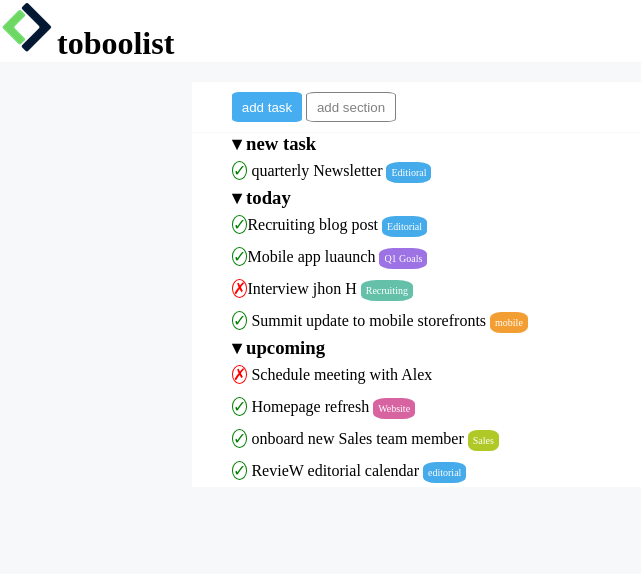
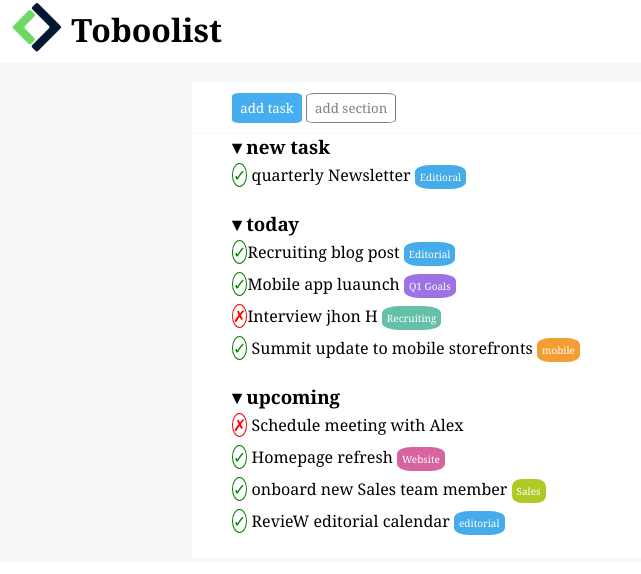
Before and after one commit to sidra1991/html-css-toboolist, a plain HTML site: page index.html in a window 1280 px wide. Shown: the whole page, without its empty margins (0-641 px from the left). Drawn offline with Linux system fonts and the light colour scheme.

Commit message:
rifinito

```diff
--- a/css/style.css
+++ b/css/style.css
@@ -1,16 +1,24 @@
-* {
+*{
+    font-family:Georgia, 'Times New Roman', Times, serif;
     margin:0;
     border: 0;
 }
 h1{
-    display: inline-block;
+    margin-left: 10px;
+}
+section {
+    padding-bottom: 20px;
+}
+#titolo {
+    vertical-align: super;
 }
 main {
     background-color: #f6f8f9;
     width: 100%;
-    height: 1000px;
+    height: 500px;
 }
 .contenitore {
+
     position: relative;
     left: 15%;
     top :20px ;
--- a/index.html
+++ b/index.html
@@ -9,7 +9,7 @@
 </head>
 <body>
     <!-- logo -->
-    <head><img src="img/img/img/logo copia.png" alt="logo"> <h1>toboolist</h1> </head>
+    <head><h1><img src="img/img/img/logo copia.png" alt="logo"> <span id="titolo" >Toboolist</span></h1> </head>
         <!-- contenitore -->
         <main>
             <div class="contenitore" >
```
